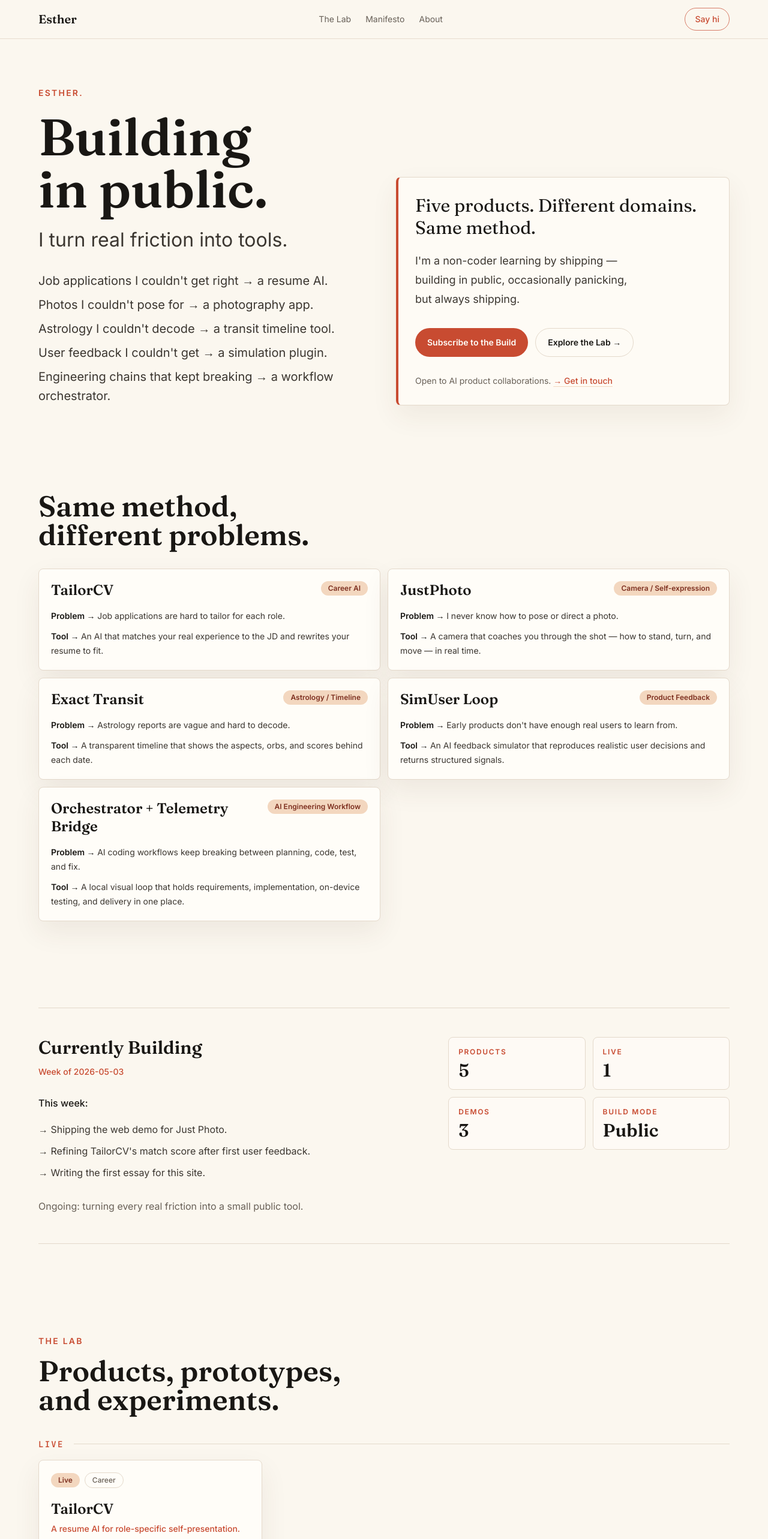
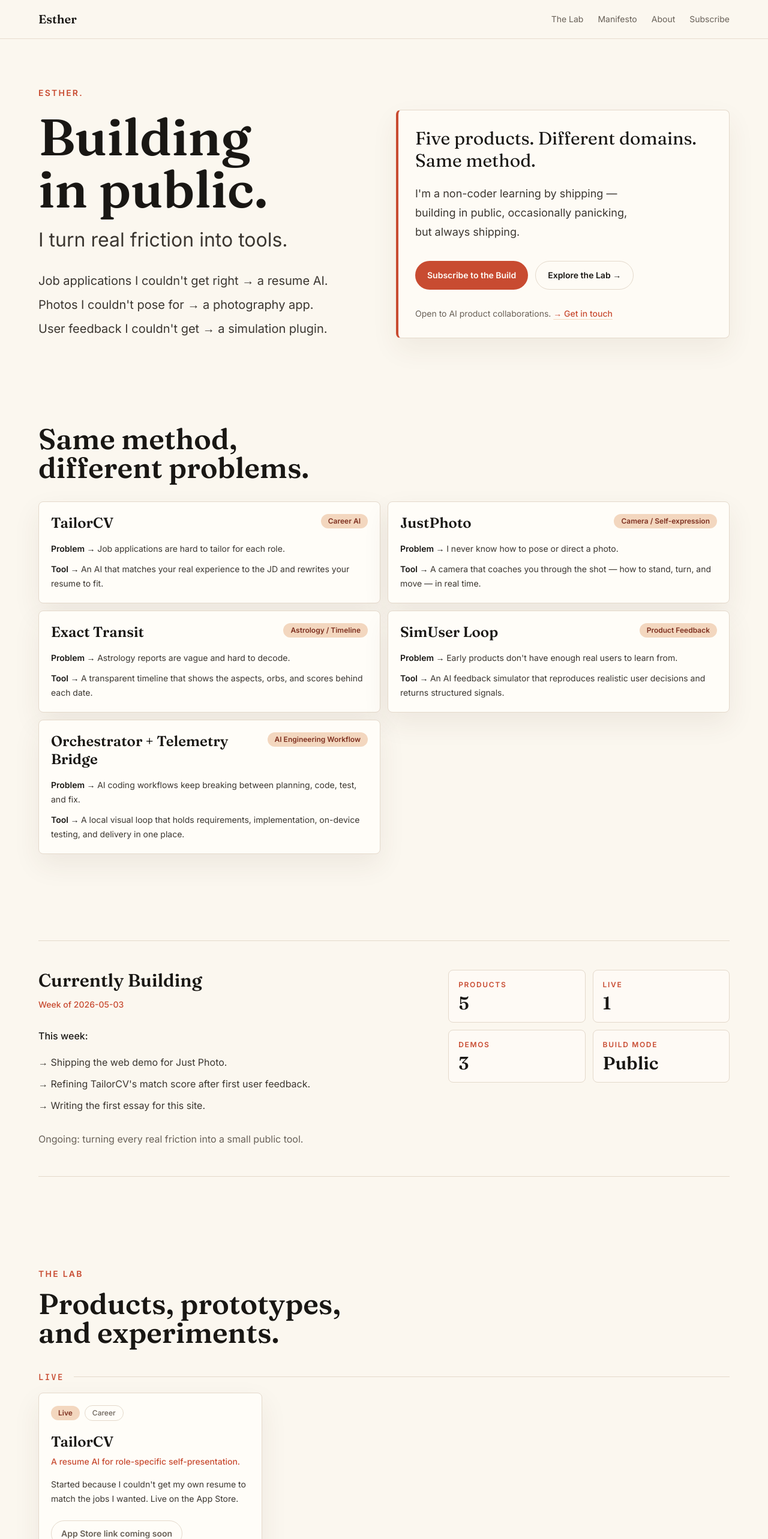
Before and after one commit to igryvhffyvjffybjcfgbffgvn83-beep/esther-ai-builder-site, a Next.js app: page / in a window 1280 px wide. Shown: the top 2566 px of the page at 60% size. Built offline with nearby package versions, Linux system fonts and the light colour scheme.

Commit message:
Polish v0.1.2 homepage copy

```diff
--- a/components/Header.tsx
+++ b/components/Header.tsx
@@ -29,12 +29,6 @@ export default function Header() {
           )}
         </nav>
         <a
-          href={site.header.cta.href}
-          className="hidden rounded-full border border-[#C84B31]/70 px-4 py-2 text-sm font-medium text-[#C84B31] transition-colors hover:bg-[#C84B31] hover:text-[#FFFDF8] sm:inline-flex"
-        >
-          {site.header.cta.label}
-        </a>
-        <a
           href={site.links.subscribe}
           className="inline-flex rounded-full bg-[#C84B31] px-3.5 py-2 text-sm font-semibold text-[#FFFDF8] transition-colors hover:bg-[#A93D27] sm:hidden"
         >
--- a/components/LabCard.tsx
+++ b/components/LabCard.tsx
@@ -52,17 +52,6 @@ export default function LabCard({ item }: LabCardProps) {
         <p className="mt-4 text-sm leading-6 text-[#3B3630]">{item.description}</p>
       ) : null}
 
-      <div className="mt-5 space-y-3 border-t border-[#E4D9CB] pt-5 text-sm leading-6 text-[#3B3630]">
-        <p>
-          <span className="font-semibold text-[#191714]">Problem → </span>
-          {item.problem}
-        </p>
-        <p>
-          <span className="font-semibold text-[#191714]">Tool → </span>
-          {item.tool}
-        </p>
-      </div>
-
       <div className="mt-auto pt-6">
         {item.href ? (
           <a
@@ -75,7 +64,7 @@ export default function LabCard({ item }: LabCardProps) {
           </a>
         ) : (
           <span className="inline-flex min-h-11 items-center justify-center rounded-full border border-[#E4D9CB] px-4 py-2 text-sm font-semibold text-[#686057]">
-            Coming soon
+            {item.ctaLabel}
           </span>
         )}
       </div>
--- a/data/lab.ts
+++ b/data/lab.ts
@@ -1,3 +1,5 @@
+import { links } from "./links";
+
 export type LabGroup = "LIVE" | "DEMO" | "NEXT";
 
 export type LabStatus =
@@ -50,8 +52,8 @@ export const labItems: LabItem[] = [
     problem: "Job applications are hard to tailor for each role.",
     tool: "An AI that matches your real experience to the JD and rewrites your resume to fit.",
     description: "Started because I couldn't get my own resume to match the jobs I wanted. Live on the App Store.",
-    href: null,
-    ctaLabel: "Coming soon",
+    href: links.appStore,
+    ctaLabel: links.appStore ? "View on App Store →" : "App Store link coming soon",
     isFeatured: true,
     isExternal: true,
     screenshot: "/images/lab/tailorcv.png",
--- a/data/links.ts
+++ b/data/links.ts
@@ -24,6 +24,7 @@ export const headerLinks = [
   { label: "The Lab", href: links.lab },
   { label: "Manifesto", href: links.manifesto },
   { label: "About", href: links.about },
+  { label: "Subscribe", href: links.subscribe },
 ] satisfies NamedLink[];
 
 export const footerLinks = [
--- a/data/site.ts
+++ b/data/site.ts
@@ -7,10 +7,6 @@ export const site = {
   links,
   header: {
     links: headerLinks,
-    cta: {
-      label: "Say hi",
-      href: links.email,
-    },
   },
   hero: {
     title: "Esther.",
@@ -19,9 +15,7 @@ export const site = {
     productLines: [
       "Job applications I couldn't get right → a resume AI.",
       "Photos I couldn't pose for → a photography app.",
-      "Astrology I couldn't decode → a transit timeline tool.",
       "User feedback I couldn't get → a simulation plugin.",
-      "Engineering chains that kept breaking → a workflow orchestrator.",
     ],
     proof: "Five products. Different domains. Same method.",
     builderLines: [
@@ -69,7 +63,7 @@ export const site = {
       "Most of my products started the same way.",
       "I'd run into a problem.\nGet frustrated.\nTry to fix it with what already exists.\nFail.\nThen quietly think:\nsomeone should make a tool for this.",
       "Eventually I realized —\nthat someone could be me.",
-      "I'm not a developer.\nI don't have a CS background.\nBut I have AI now,\nand I have problems —\nmy own and other people's.",
+      "I'm not a traditional developer.\nI don't have a CS background.\nBut I have AI now,\nand I have problems —\nmy own and other people's.",
       "That turns out to be enough.",
     ],
   },
@@ -81,8 +75,8 @@ export const site = {
   aboutShort: {
     title: "About Esther",
     paragraphs: [
-      "I'm based between China, Australia, and Thailand —\ndepending on what visa I'm on.",
-      "Most of what I build started as something I personally got stuck on.\nA resume I couldn't tailor. A photo I couldn't pose for.\nAn astrology report I couldn't decode.",
+      "I'm Esther, a non-coder builder from China, currently building between places.",
+      "Most of what I build started as something I personally got stuck on:\na resume I couldn't tailor, a photo I couldn't pose for,\na product loop I couldn't debug.",
       "The pattern keeps repeating, so I keep building.",
     ],
     cta: {
```
